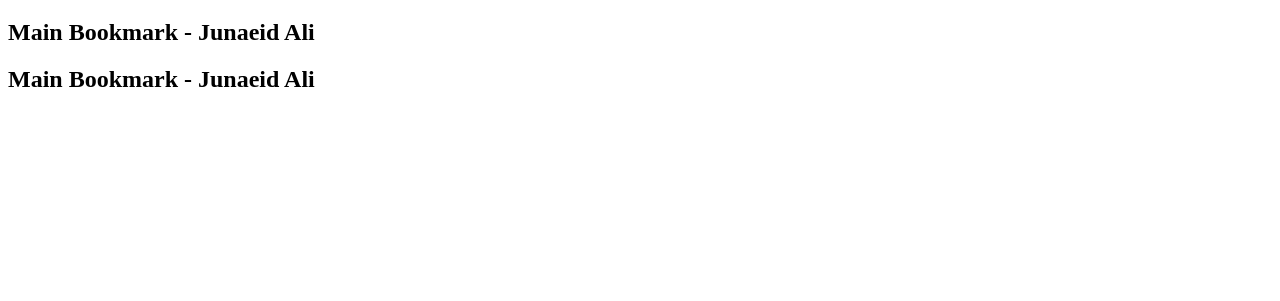
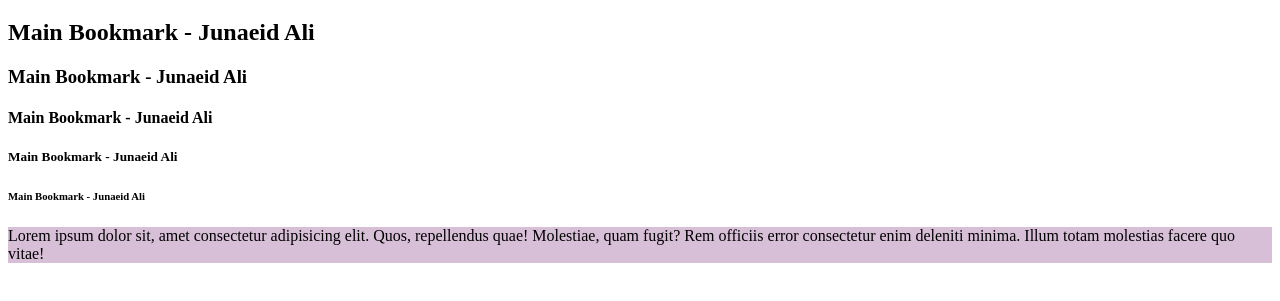
Before and after one commit to Shanks1234567/HTML-CSS-JAVASCRIPT, a plain HTML site: page second class/index.html in a window 1280 px wide. Shown: the part 61-362 px from the top of the page. Drawn offline with Linux system fonts and the light colour scheme.

Commit message:
Add bookmarkmanager

```diff
--- a/second class/index.html
+++ b/second class/index.html
@@ -8,6 +8,11 @@
 <body>
     <h1>My Bookmark - Junaeid Ali</h1>
     <h2>Main Bookmark - Junaeid Ali</h2>
-    <h2>Main Bookmark - Junaeid Ali</h2>
+    <h3>Main Bookmark - Junaeid Ali</h3>
+    <h4>Main Bookmark - Junaeid Ali</h4>
+    <h5>Main Bookmark - Junaeid Ali</h5>
+    <h6>Main Bookmark - Junaeid Ali</h6>
+   <p style="background-color: thistle;">Lorem ipsum dolor sit, amet consectetur adipisicing elit. Quos, repellendus quae! Molestiae, quam fugit? Rem officiis error consectetur enim deleniti minima. Illum totam molestias facere quo vitae!
+   </p>
 </body>
 </html>
```
Also changed, not shown: second class/boookmarkmanager.html (added, +14 -0 lines).
